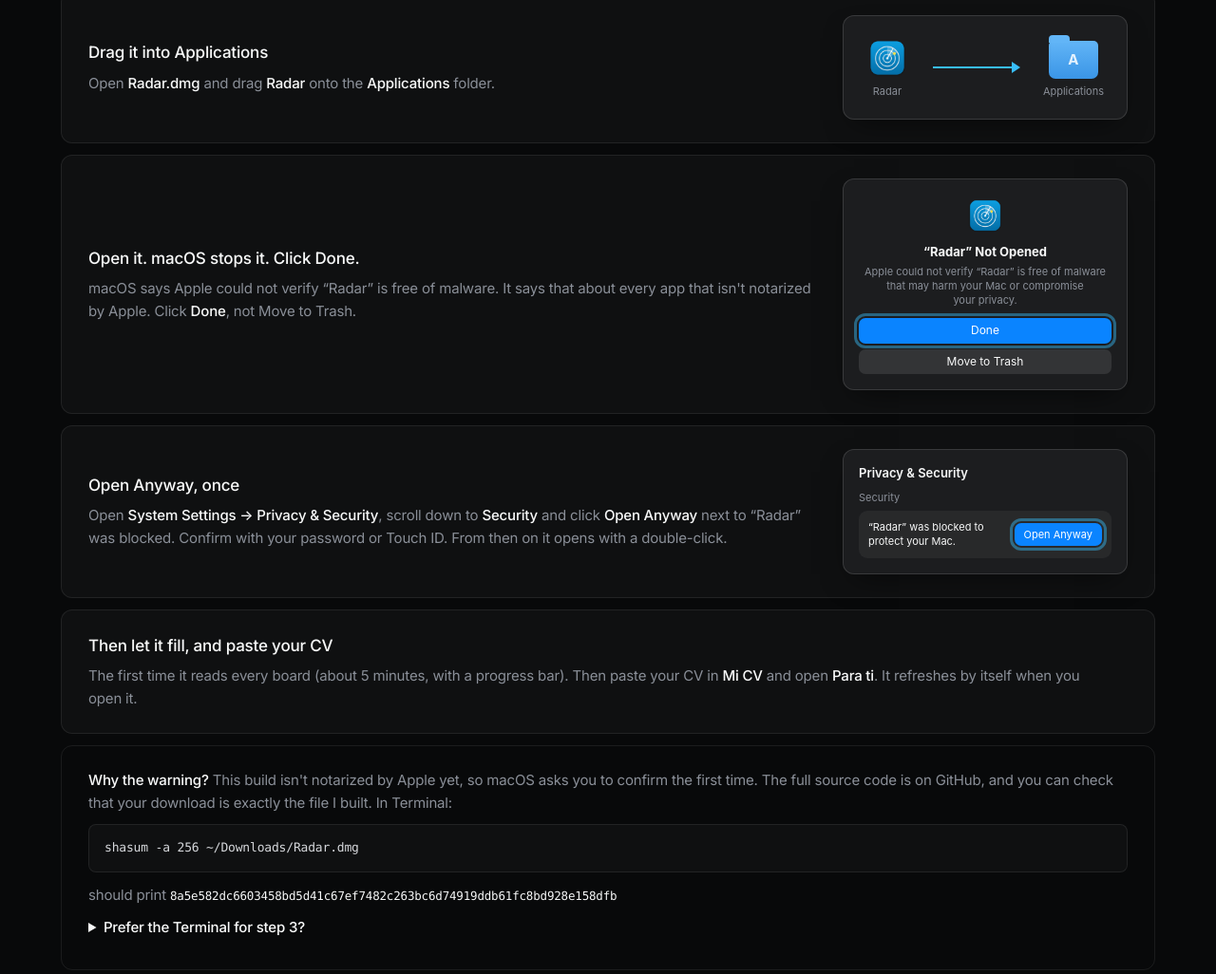
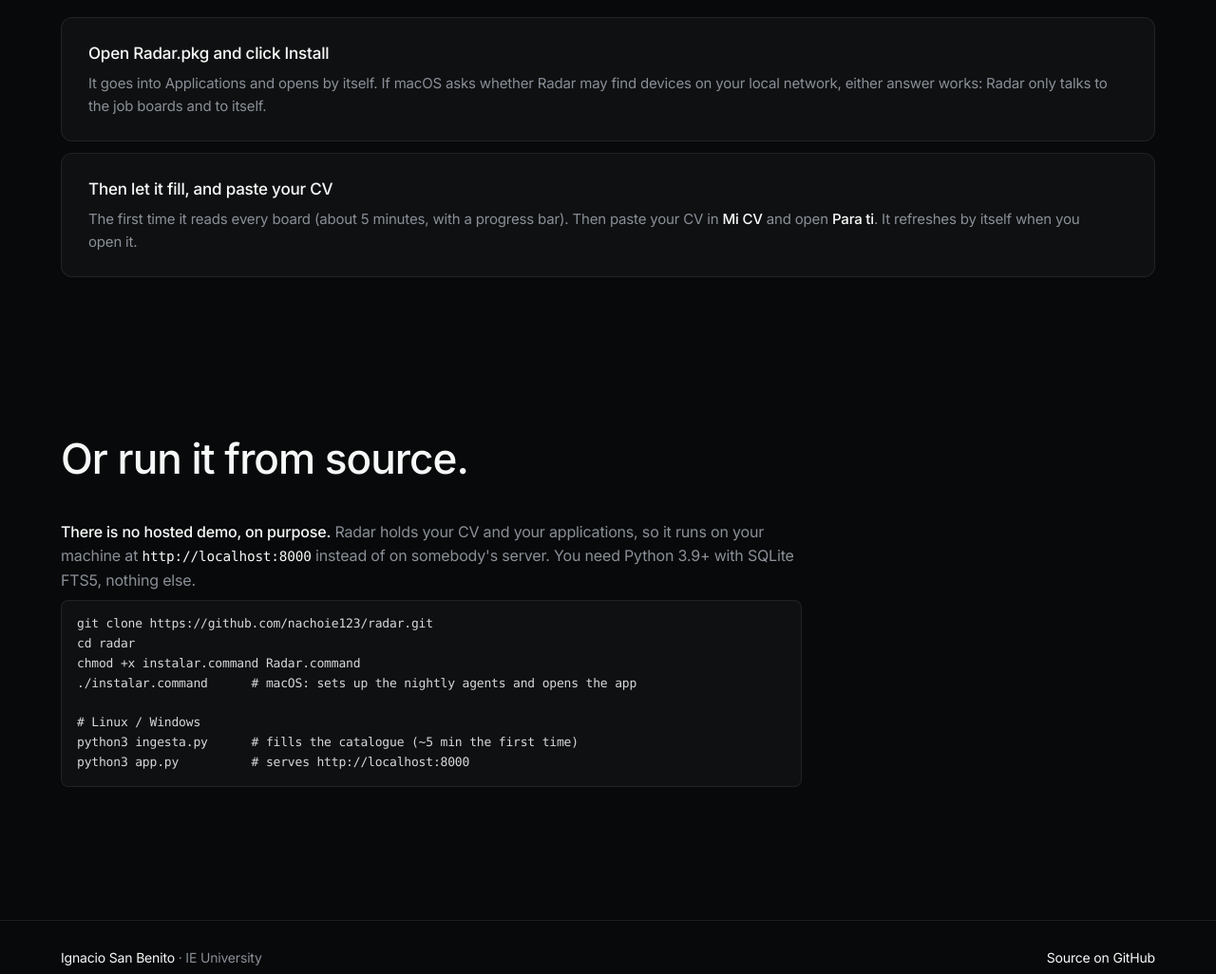
Before and after one commit to nachoie123/radar, a plain HTML site: page docs/index.html in a window 1280 px wide. Shown: the part 5579-6605 px from the top of the page at 95% size. Drawn offline with Linux system fonts and the light colour scheme.

Commit message:
Radar.pkg: signed and notarized one-click installer; landing drops the Open Anyway steps
Co-Authored-By: Claude Opus 5.5 <noreply@anthropic.com>

```diff
--- a/docs/index.html
+++ b/docs/index.html
@@ -302,7 +302,7 @@
     <div class="row">
       <p class="lead">Radar reads the job boards companies already publish and ranks every opening against your CV. <b>On your own disk, no API key.</b></p>
       <div class="ctas">
-        <a class="btn" href="https://github.com/nachoie123/radar/releases/latest/download/Radar.dmg">Download for Mac</a>
+        <a class="btn" href="https://github.com/nachoie123/radar/releases/latest/download/Radar.pkg">Download for Mac</a>
         <a class="link" href="https://github.com/nachoie123/radar">Source on GitHub <span aria-hidden="true">→</span></a>
       </div>
     </div>
@@ -424,33 +424,17 @@
   <section class="wrap" id="install">
     <div class="rv">
       <h2 class="h2">Install on your Mac. <span class="g">About a minute.</span></h2>
-      <p class="sub">The third step happens only the first time.</p>
+      <p class="sub">Signed and notarized by Apple: it opens with a double-click, no warnings.</p>
       <div class="ctas2">
-        <a class="btn" href="https://github.com/nachoie123/radar/releases/latest/download/Radar.dmg">Download for Mac</a>
+        <a class="btn" href="https://github.com/nachoie123/radar/releases/latest/download/Radar.pkg">Download for Mac</a>
         <a class="link" href="#run">Or run it from source <span aria-hidden="true">→</span></a>
       </div>
       <p class="meta">Free and open source. Apple Silicon and Intel, 20 MB, macOS 11 or later. The interface is in Spanish.</p>
     </div>
     <ol class="isteps">
-      <li class="rv">
-        <div><b class="t">Drag it into Applications</b><p>Open <b>Radar.dmg</b> and drag <b>Radar</b> onto the <b>Applications</b> folder.</p></div>
-        <div class="iart" aria-hidden="true"><div class="iwin idrag"><div><img class="iicon" src="icon.png" alt=""><span>Radar</span></div><div class="arr"></div><div><div class="ifold"></div><span>Applications</span></div></div></div>
-      </li>
-      <li class="rv">
-        <div><b class="t">Open it. macOS stops it. Click Done.</b><p>macOS says Apple could not verify “Radar” is free of malware. It says that about every app that isn't notarized by Apple. Click <b>Done</b>, not Move to Trash.</p></div>
-        <div class="iart" aria-hidden="true"><div class="iwin idlg"><img class="iicon" src="icon.png" alt=""><h4>“Radar” Not Opened</h4><p>Apple could not verify “Radar” is free of malware that may harm your Mac or compromise your privacy.</p><span class="ibtn on">Done</span><span class="ibtn">Move to Trash</span></div></div>
-      </li>
-      <li class="rv">
-        <div><b class="t">Open Anyway, once</b><p>Open <b>System Settings → Privacy &amp; Security</b>, scroll down to <b>Security</b> and click <b>Open Anyway</b> next to “Radar” was blocked. Confirm with your password or Touch ID. From then on it opens with a double-click.</p></div>
-        <div class="iart" aria-hidden="true"><div class="iwin iset"><div class="ihead">Privacy &amp; Security</div><div class="ilbl">Security</div><div class="irow"><span>“Radar” was blocked to protect your Mac.</span><span class="ibtn on">Open Anyway</span></div></div></div>
-      </li>
+      <li class="noart rv"><div><b class="t">Open Radar.pkg and click Install</b><p>It goes into Applications and opens by itself. If macOS asks whether Radar may find devices on your local network, either answer works: Radar only talks to the job boards and to itself.</p></div></li>
       <li class="noart rv"><div><b class="t">Then let it fill, and paste your CV</b><p>The first time it reads every board (about 5 minutes, with a progress bar). Then paste your CV in <b>Mi CV</b> and open <b>Para ti</b>. It refreshes by itself when you open it.</p></div></li>
     </ol>
-    <div class="iwhy rv">
-      <p><b>Why the warning?</b> This build isn't notarized by Apple yet, so macOS asks you to confirm the first time. The full source code is on GitHub, and you can check that your download is exactly the file I built. In Terminal:</p>
-      <pre>shasum -a 256 ~/Downloads/Radar.dmg</pre><p>should print <code>8a5e582dc6603458bd5d41c67ef7482c263bc6d74919ddb61fc8bd928e158dfb</code></p>
-      <details><summary>Prefer the Terminal for step 3?</summary><pre>xattr -dr com.apple.quarantine "/Applications/Radar.app"</pre></details>
-    </div>
   </section>
 
   <section class="wrap" id="run">
```
Also changed, not shown: 2 other files.
